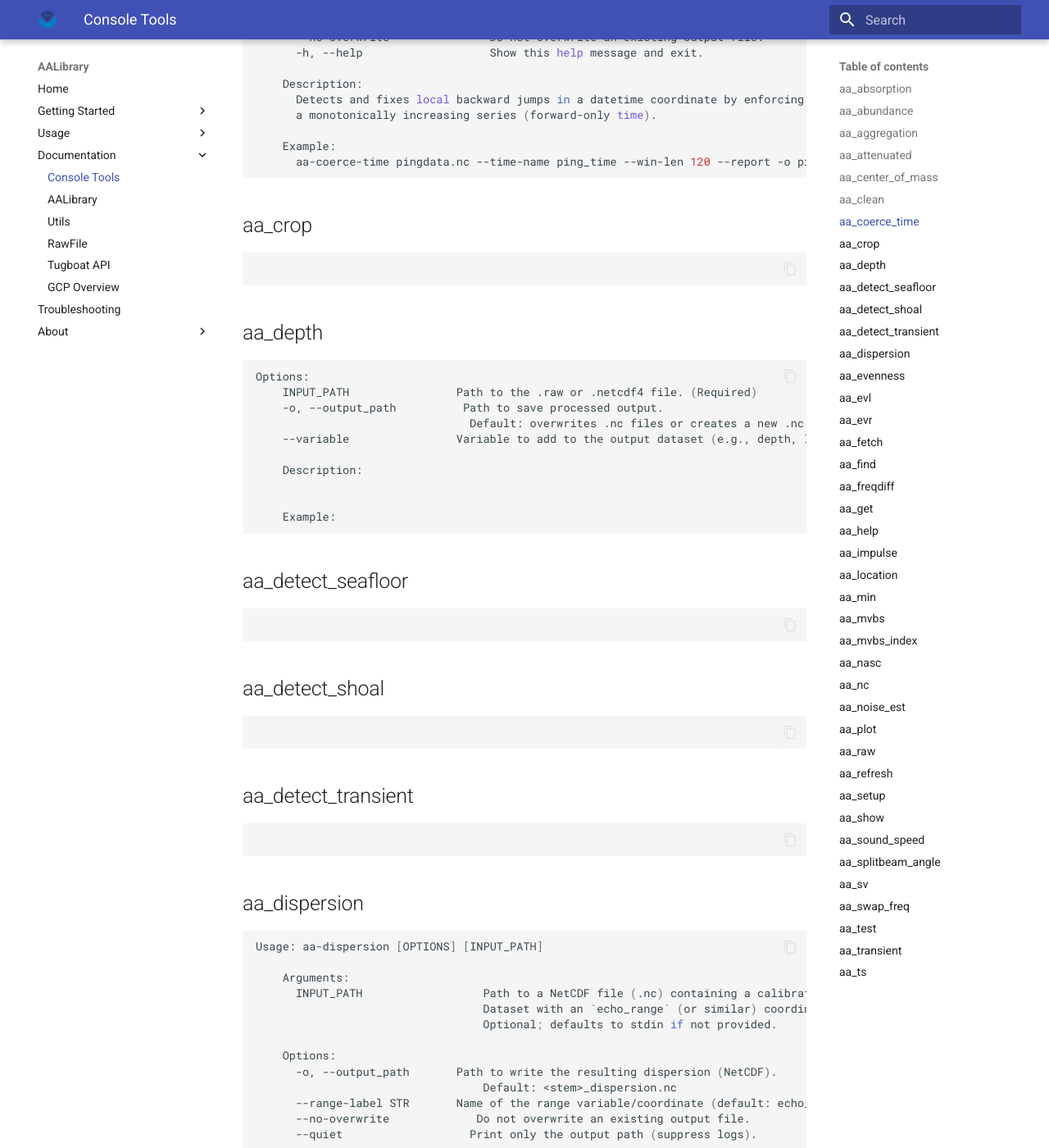
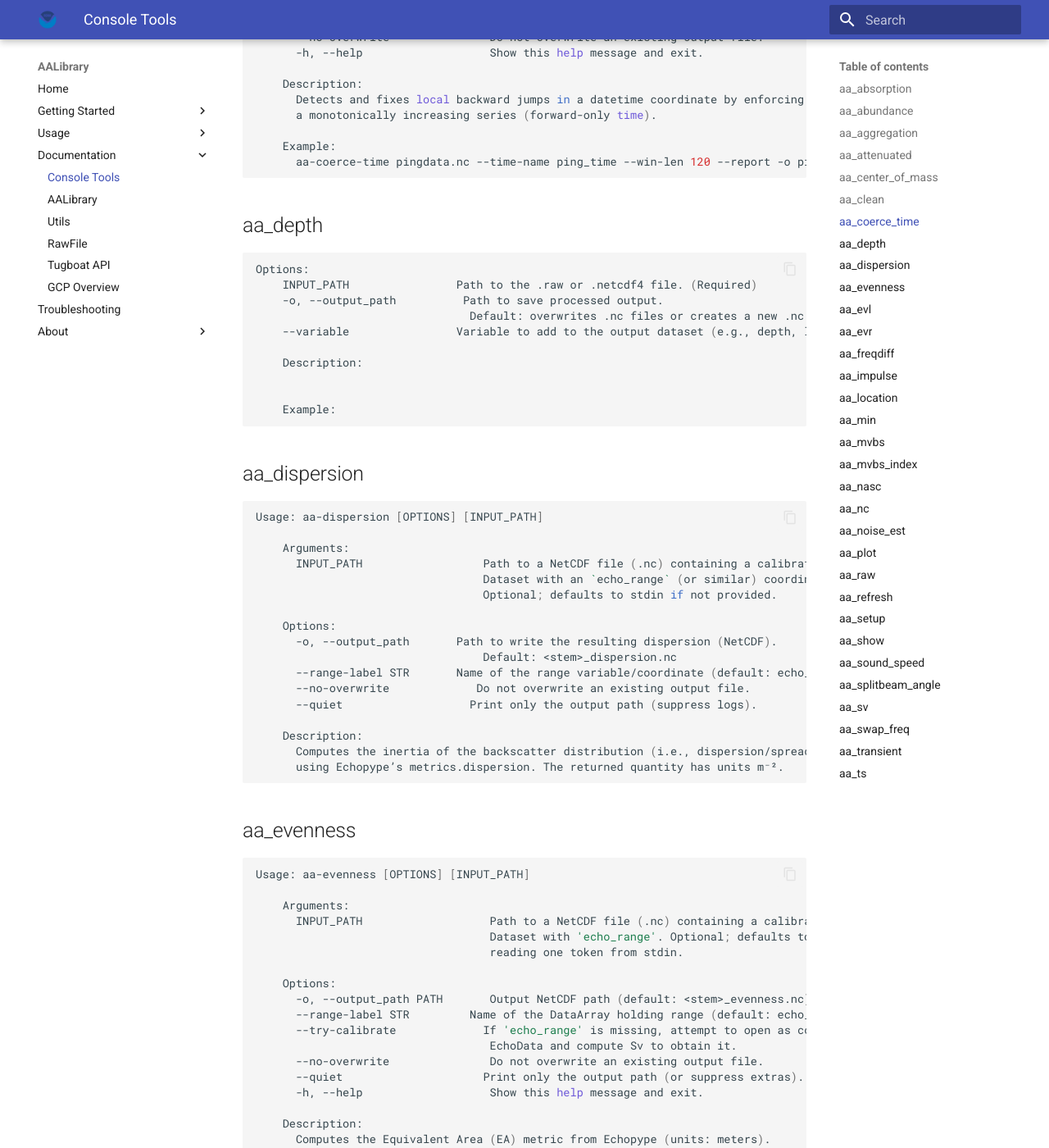
Before and after one commit to nmfs-ost/AA-SI_aalibrary, an MkDocs documentation site: the page built from docs/documentation/console_tools.md, in a window 1280 px wide and 1400 px high, scrolled down 3580 px. Shown: the whole window at 82% size. Built offline with MkDocs 1.6.1 and Material for MkDocs 9.7.7, drawn with Linux system fonts in a browser that asks for light colours; some of the changed text lies outside the part shown.

Commit message:
fix: got rid of empty console tool docs.

````diff
--- a/docs/documentation/console_tools.md
+++ b/docs/documentation/console_tools.md
@@ -186,12 +186,6 @@ Usage: aa-coerce-time [OPTIONS] [INPUT_PATH]
 	  aa-coerce-time pingdata.nc --time-name ping_time --win-len 120 --report -o pingdata_timefix.nc
 ```
 
-## aa_crop
-
-```bash
-
-```
-
 ## aa_depth
 
 ```bash
@@ -205,24 +199,6 @@ Options:
 
 
 	Example:
-```
-
-## aa_detect_seafloor
-
-```bash
-
-```
-
-## aa_detect_shoal
-
-```bash
-
-```
-
-## aa_detect_transient
-
-```bash
-
 ```
 
 ## aa_dispersion
@@ -412,18 +388,6 @@ NOTE
   emitted. Run with --debug to compare time ranges.
 ```
 
-## aa_fetch
-
-```bash
-
-```
-
-## aa_find
-
-```bash
-
-```
-
 ## aa_freqdiff
 
 ```bash
@@ -449,18 +413,6 @@ Usage: aa-freqdiff [OPTIONS] [INPUT_PATH]
 	Examples:
 	  aa-freqdiff data.nc --freqABEq '"38.0kHz" - "120.0kHz">=12.0dB' -o out_mask.nc
 	  aa-freqdiff data.nc --chanABEq '"chan1" - "chan2"<-5dB'
-```
-
-## aa_get
-
-```bash
-
-```
-
-## aa_help
-
-```bash
-
 ```
 
 ## aa_impulse
@@ -974,12 +926,6 @@ Usage: aa-swap-freq [OPTIONS] [INPUT_PATH]
 	  Operation requires unique frequencies.
 ```
 
-## aa_test
-
-```bash
-
-```
-
 ## aa_transient
 
 ```bash
````
